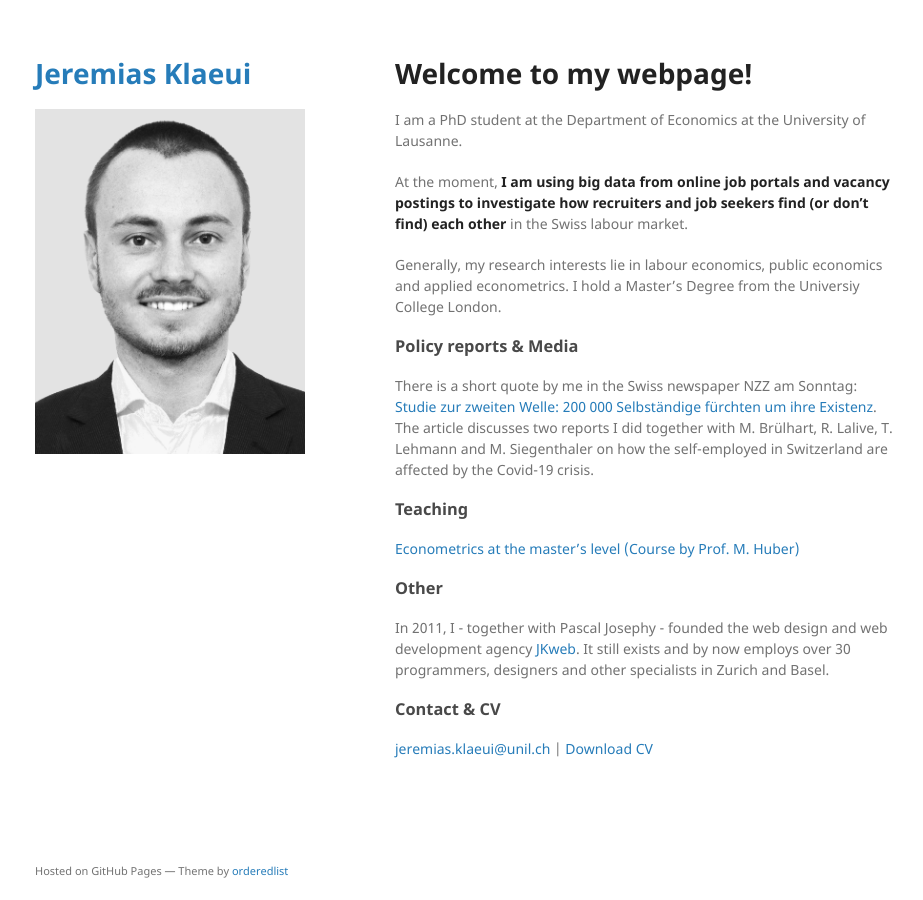
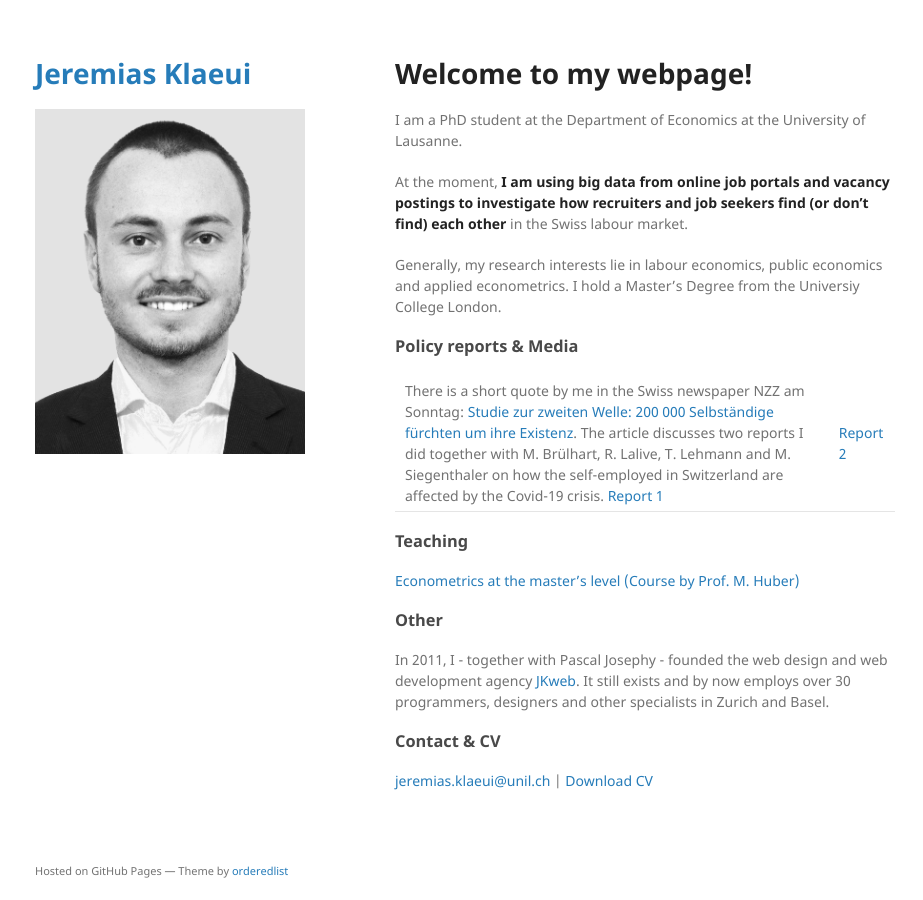
Before and after one commit to jklaeui/jklaeui.github.io, a Jekyll site: the page built from index.md, in a window 1280 px wide. Shown: the whole page, without its empty margins (175-1098 px from the left). Built offline with Jekyll 4.4.1, drawn with Linux system fonts in a browser that asks for light colours; our own code applies the rules of GitHub Pages for plain Markdown files; the repository's description, which GitHub fills in, is left out.

Commit message:
Update index.md

```diff
--- a/index.md
+++ b/index.md
@@ -8,7 +8,7 @@ Generally, my research interests lie in labour economics, public economics and a
 
 ### Policy reports & Media
 
-There is a short quote by me in the Swiss newspaper NZZ am Sonntag: [Studie zur zweiten Welle: 200 000 Selbständige fürchten um ihre Existenz](https://nzzas.nzz.ch/wirtschaft/zweite-welle-viele-selbstaendige-fuerchten-um-ihre-existenz-ld.1589295). The article discusses two reports I did together with M. Brülhart, R. Lalive, T. Lehmann and M. Siegenthaler on how the self-employed in Switzerland are affected by the Covid-19 crisis.
+There is a short quote by me in the Swiss newspaper NZZ am Sonntag: [Studie zur zweiten Welle: 200 000 Selbständige fürchten um ihre Existenz](https://nzzas.nzz.ch/wirtschaft/zweite-welle-viele-selbstaendige-fuerchten-um-ihre-existenz-ld.1589295). The article discusses two reports I did together with M. Brülhart, R. Lalive, T. Lehmann and M. Siegenthaler on how the self-employed in Switzerland are affected by the Covid-19 crisis. [Report 1](https://e4s.center/document/second-wave-swiss-self-employed-dealing-with-the-covid-19-confinement/) | [Report 2](https://docs.google.com/viewer?a=v&pid=sites&srcid=ZGVmYXVsdGRvbWFpbnxzaWVnZW50aGFsZXJtaWNoYWVsfGd4OjNkOTIxNDdmODBkZGVhMmI)
 
 ### Teaching
 
```
